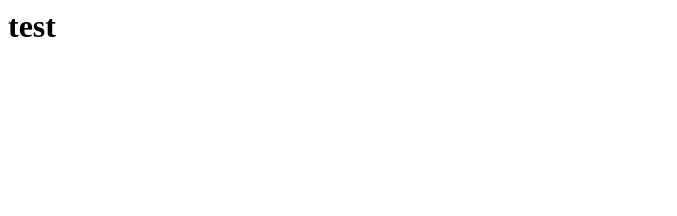
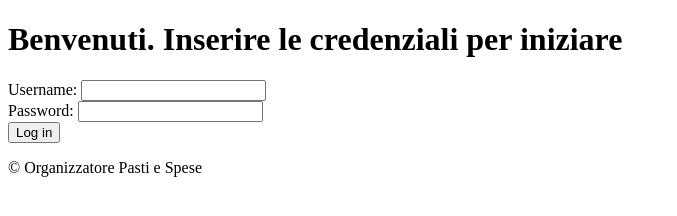
Before and after one commit to Obea94/pasti-e-spese, a plain HTML site: page index.html in a window 1280 px wide. Shown: the whole page, without its empty margins (0-677 px from the left). Drawn offline with Linux system fonts and the light colour scheme.

Commit message:
Template login

```diff
--- a/index.html
+++ b/index.html
@@ -1 +1,27 @@
-<h1>test</h1>
+<!DOCTYPE html>
+<html lang="it">
+<head>
+    <meta charset="UTF-8">
+    <meta name="viewport" content="width=device-width, initial-scale=1.0">
+    <title>Organizzatore Pasti e Spese</title>
+</head>
+<body>
+    <div>
+        <h1>
+            Benvenuti. Inserire le credenziali per iniziare
+        </h1>
+
+        <form action="src/php/login.php">
+            <label for="uname">Username:</label>
+            <input type="text" id="uname" name="uname"><br>
+            <label for="pwd">Password:</label>
+            <input type="text" id="pwd" name="pwd"><br>
+            <input type="submit" value="Log in">
+        </form>
+    </div>
+
+    <footer>
+        <p>&copy; Organizzatore Pasti e Spese</p>
+    </footer>
+</body>
+</html>
```
